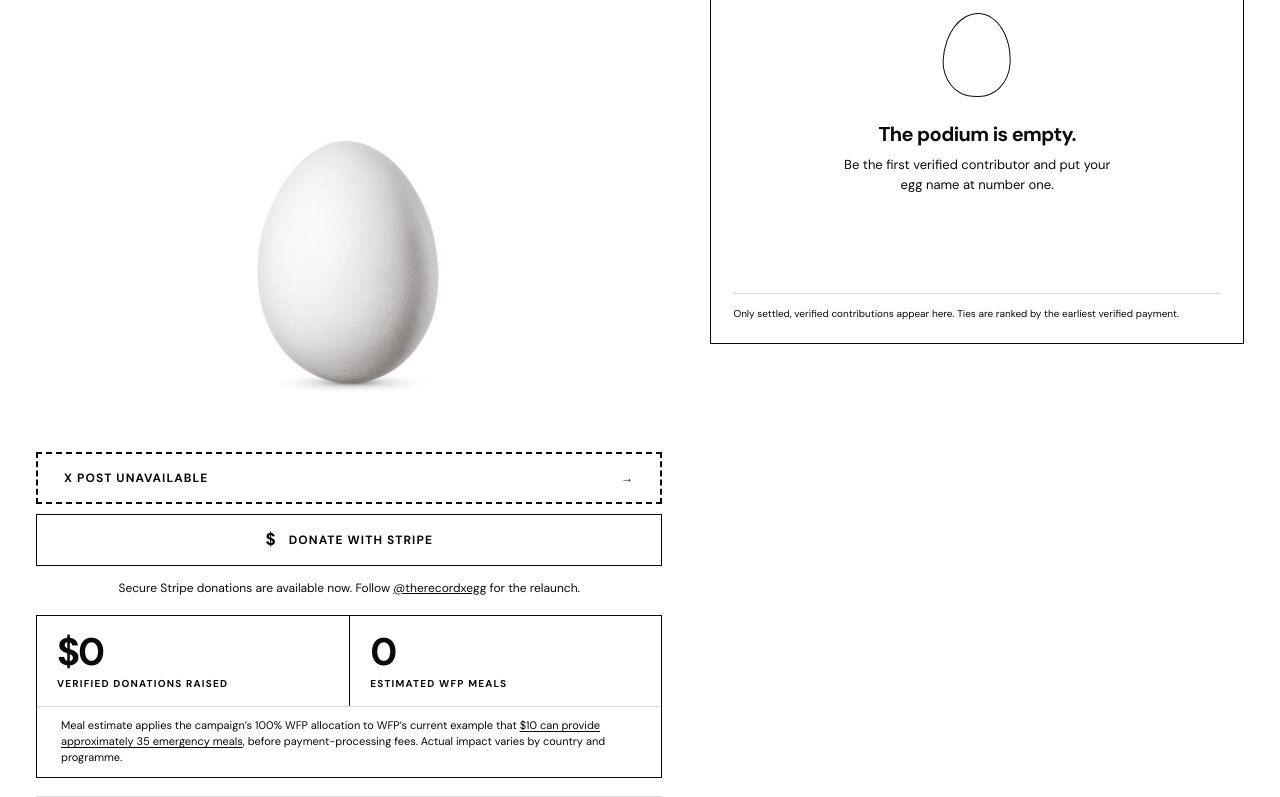
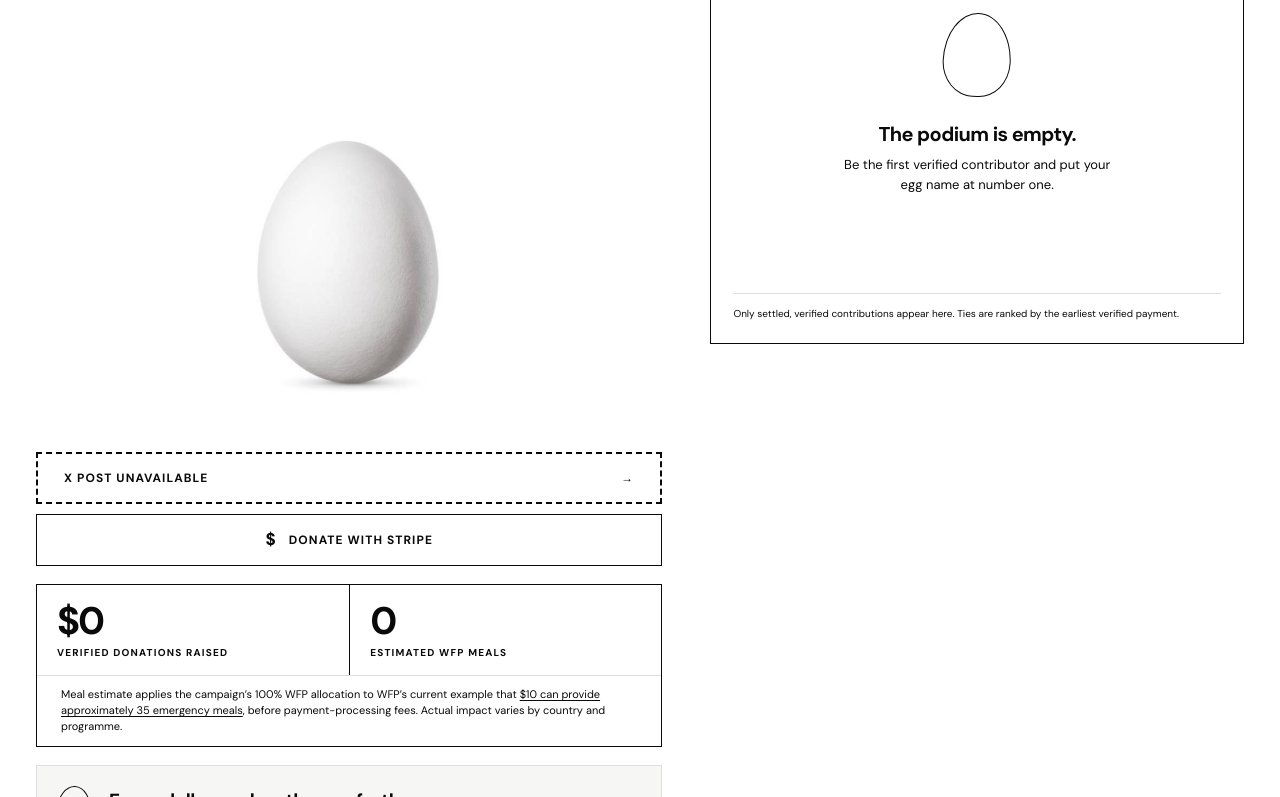
Before and after one commit to shawkkkkk/therecordxegg, a website: page index.html in a window 1280 px wide. Shown: the part 304-1101 px from the top of the page. Drawn offline with Linux system fonts and the light colour scheme; no server answers.

Commit message:
Remove Stripe availability note

```diff
--- a/index.html
+++ b/index.html
@@ -70,7 +70,6 @@
               <span>DONATE WITH STRIPE</span>
             </button>
           </div>
-          <p class="payment-timing-note">Secure Stripe donations are available now. Follow <a href="https://x.com/therecordxegg" target="_blank" rel="noopener noreferrer">@therecordxegg</a> for the relaunch.</p>
         </div>
 
         <section class="impact-tracker" aria-label="Campaign impact">
```
